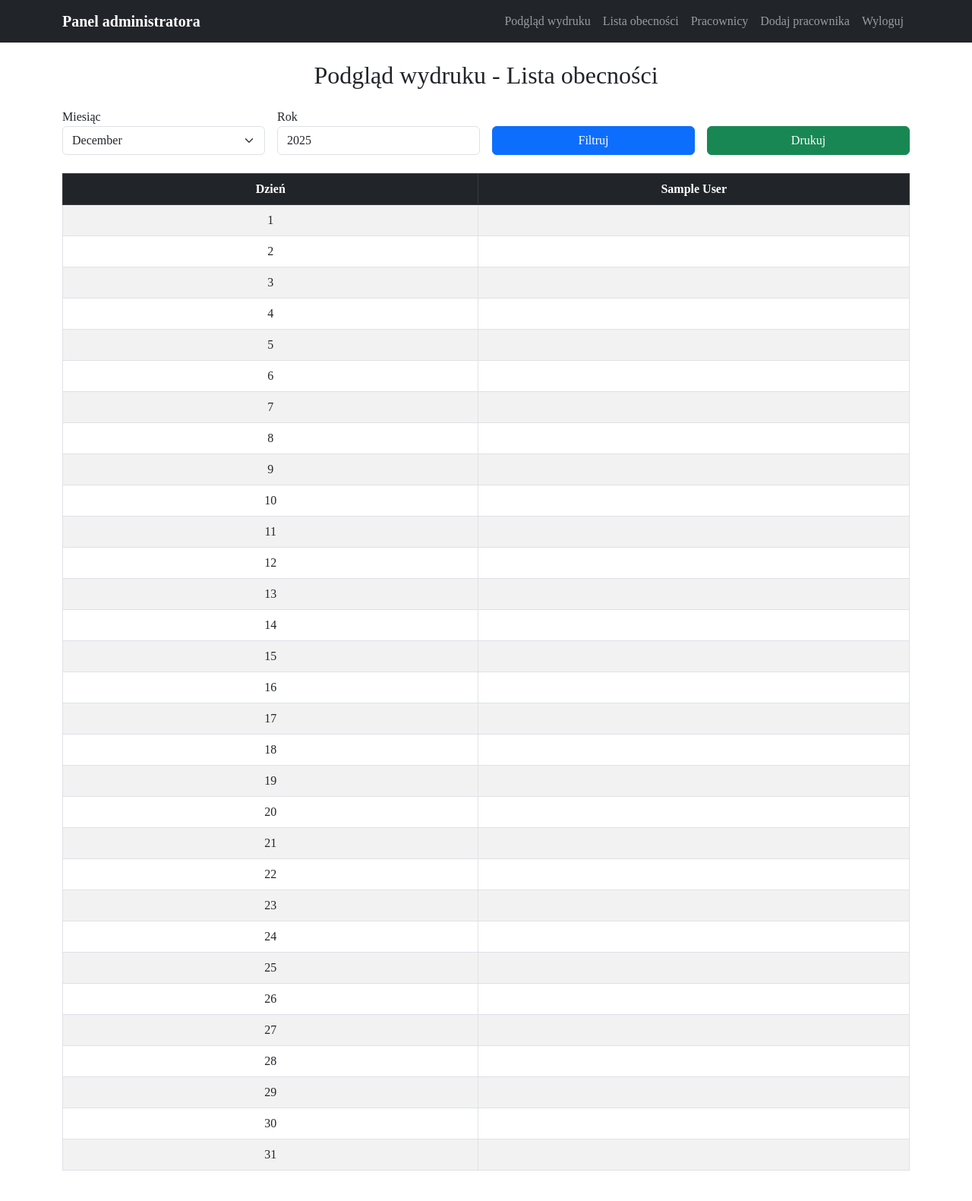
After one commit to piotrcieslik98/Formularz12, a PHP site: page /attendance_print.php in a window 1280 px wide. The commit adds this page. Shown: the whole page at 76% size. Run offline with PHP 8.4, Linux system fonts and the light colour scheme; the visitor is signed in with stand-in values (Sample User, id 1); tables that the repository leaves empty or names only in its code hold one stand-in row (values such as "Sample post").

Commit message:
Zmiany z dnia 3.12.2025-2

```diff
--- a/admin.php
+++ b/admin.php
@@ -56,6 +56,9 @@ body { background: #f4f6f9; font-family:'Times New Roman', serif; }
     <div class="collapse navbar-collapse" id="navbarMenu">
       <ul class="navbar-nav ms-auto mb-2 mb-lg-0">
         <li class="nav-item">
+             <a class="nav-link" href="attendance_print.php">Podgląd wydruku</a>
+        </li>
+        <li class="nav-item">
           <a class="nav-link" href="admin.php">Lista obecności</a>
         </li>
         <li class="nav-item">
@@ -102,7 +105,6 @@ body { background: #f4f6f9; font-family:'Times New Roman', serif; }
             </div>
         </form>
 
-        <!-- Tabela wyników -->
         <table class="table table-striped table-hover">
             <thead class="table-dark">
                 <tr>
@@ -130,6 +132,6 @@ body { background: #f4f6f9; font-family:'Times New Roman', serif; }
 
     </div>
 </div>
-
+<script src="https://cdn.jsdelivr.net/npm/bootstrap@5.3.0/dist/js/bootstrap.bundle.min.js"></script>
 </body>
 </html>
--- /dev/null
+++ b/attendance_print.php
@@ -0,0 +1,140 @@
+<?php
+session_start();
+if (!isset($_SESSION['admin_logged'])) {
+    header("Location: login.php");
+    exit();
+}
+
+require 'insert1.php';
+
+// Pobranie pracowników
+$employees = $pdo->query("SELECT * FROM employees ORDER BY full_name")->fetchAll();
+
+// Wybrany miesiąc i rok
+$selectedMonth = $_GET['month'] ?? date("m");
+$selectedYear = $_GET['year'] ?? date("Y");
+
+// Obliczenie liczby dni w miesiącu
+$daysInMonth = cal_days_in_month(CAL_GREGORIAN, $selectedMonth, $selectedYear);
+
+// Pobranie obecności w wybranym miesiącu
+$startDate = "$selectedYear-$selectedMonth-01";
+$endDate = "$selectedYear-$selectedMonth-$daysInMonth";
+
+$stmt = $pdo->prepare("SELECT attendance.*, employees.full_name
+                       FROM attendance
+                       JOIN employees ON employees.id = attendance.employee_id
+                       WHERE date BETWEEN ? AND ?");
+$stmt->execute([$startDate, $endDate]);
+$records = $stmt->fetchAll();
+
+// Tworzymy tablicę obecności: $attendance[day][employee_id] = 'Imię Nazwisko'
+$attendance = [];
+foreach ($records as $rec) {
+    $day = (int)date("j", strtotime($rec['date']));
+    $attendance[$day][$rec['employee_id']] = $rec['full_name'];
+}
+?>
+<!DOCTYPE html>
+<html lang="pl">
+<head>
+<meta charset="UTF-8">
+<title>Podgląd wydruku - Lista obecności</title>
+<link href="https://cdn.jsdelivr.net/npm/bootstrap@5.3.0/dist/css/bootstrap.min.css" rel="stylesheet">
+<style>
+body { font-family:'Times New Roman', serif; }
+table { page-break-inside: auto; }
+tr    { page-break-inside: avoid; page-break-after: auto; }
+th, td { text-align: center; vertical-align: middle; min-width: 100px; }
+@media print {
+    .no-print { display: none; }
+}
+</style>
+</head>
+<body>
+<nav class="navbar navbar-expand-lg navbar-dark bg-dark mb-4">
+  <div class="container">
+    <a class="navbar-brand fw-bold" href="admin.php">Panel administratora</a>
+    <button class="navbar-toggler" type="button" data-bs-toggle="collapse" data-bs-target="#navbarMenu"
+            aria-controls="navbarMenu" aria-expanded="false" aria-label="Toggle navigation">
+      <span class="navbar-toggler-icon"></span>
+    </button>
+
+    <div class="collapse navbar-collapse" id="navbarMenu">
+      <ul class="navbar-nav ms-auto mb-2 mb-lg-0">
+        <li class="nav-item">
+             <a class="nav-link" href="attendance_print.php">Podgląd wydruku</a>
+        </li>
+        <li class="nav-item">
+          <a class="nav-link" href="admin.php">Lista obecności</a>
+        </li>
+        <li class="nav-item">
+          <a class="nav-link" href="employees.php">Pracownicy</a>
+        </li>
+        <li class="nav-item">
+          <a class="nav-link" href="employee_add.php">Dodaj pracownika</a>
+        </li>
+        <li class="nav-item">
+          <a class="nav-link" href="logout.php">Wyloguj</a>
+        </li>
+      </ul>
+    </div>
+  </div>
+</nav>
+<div class="container my-4">
+    <h2 class="text-center mb-4">Podgląd wydruku - Lista obecności</h2>
+
+    <form method="GET" class="row g-3 mb-4 no-print">
+        <div class="col-md-3">
+            <label>Miesiąc</label>
+            <select class="form-select" name="month">
+                <?php for($m=1;$m<=12;$m++): ?>
+                    <option value="<?php echo $m; ?>" <?php if($selectedMonth==$m) echo 'selected'; ?>>
+                        <?php echo date("F", mktime(0,0,0,$m,1)); ?>
+                    </option>
+                <?php endfor; ?>
+            </select>
+        </div>
+        <div class="col-md-3">
+            <label>Rok</label>
+            <input type="number" class="form-control" name="year" value="<?php echo $selectedYear; ?>">
+        </div>
+        <div class="col-md-3 d-flex align-items-end">
+            <button class="btn btn-primary w-100">Filtruj</button>
+        </div>
+        <div class="col-md-3 d-flex align-items-end">
+            <button type="button" class="btn btn-success w-100" onclick="window.print()">Drukuj</button>
+        </div>
+    </form>
+
+    <div class="table-responsive">
+        <table class="table table-bordered table-striped">
+            <thead class="table-dark">
+                <tr>
+                    <th>Dzień</th>
+                    <?php foreach ($employees as $emp): ?>
+                        <th><?php echo $emp['full_name']; ?></th>
+                    <?php endforeach; ?>
+                </tr>
+            </thead>
+            <tbody>
+                <?php for($day=1;$day<=$daysInMonth;$day++): ?>
+                    <tr>
+                        <td><?php echo $day; ?></td>
+                        <?php foreach ($employees as $emp): ?>
+                            <td>
+                                <?php
+                                // Wyświetlamy nazwisko jeśli obecny
+                                echo $attendance[$day][$emp['id']] ?? '';
+                                ?>
+                            </td>
+                        <?php endforeach; ?>
+                    </tr>
+                <?php endfor; ?>
+            </tbody>
+        </table>
+    </div>
+</div>
+<script src="https://cdn.jsdelivr.net/npm/bootstrap@5.3.0/dist/js/bootstrap.bundle.min.js"></script>
+</body>
+</html>
--- a/employee_add.php
+++ b/employee_add.php
@@ -55,6 +55,6 @@ body { background: #f4f6f9; font-family:'Times New Roman', serif; }
         <a href="employees.php" class="btn btn-secondary">Powrót</a>
     </form>
 </div>
-
+<script src="https://cdn.jsdelivr.net/npm/bootstrap@5.3.0/dist/js/bootstrap.bundle.min.js"></script>
 </body>
 </html>
--- a/employee_edit.php
+++ b/employee_edit.php
@@ -64,6 +64,6 @@ body { background: #f4f6f9; font-family:'Times New Roman', serif; }
         <a href="employees.php" class="btn btn-secondary">Powrót</a>
     </form>
 </div>
-
+<script src="https://cdn.jsdelivr.net/npm/bootstrap@5.3.0/dist/js/bootstrap.bundle.min.js"></script>
 </body>
 </html>
--- a/employees.php
+++ b/employees.php
@@ -79,6 +79,6 @@ body { background: #f4f6f9; font-family:'Times New Roman', serif; }
         </tbody>
     </table>
 </div>
-
+<script src="https://cdn.jsdelivr.net/npm/bootstrap@5.3.0/dist/js/bootstrap.bundle.min.js"></script>
 </body>
 </html>
```
